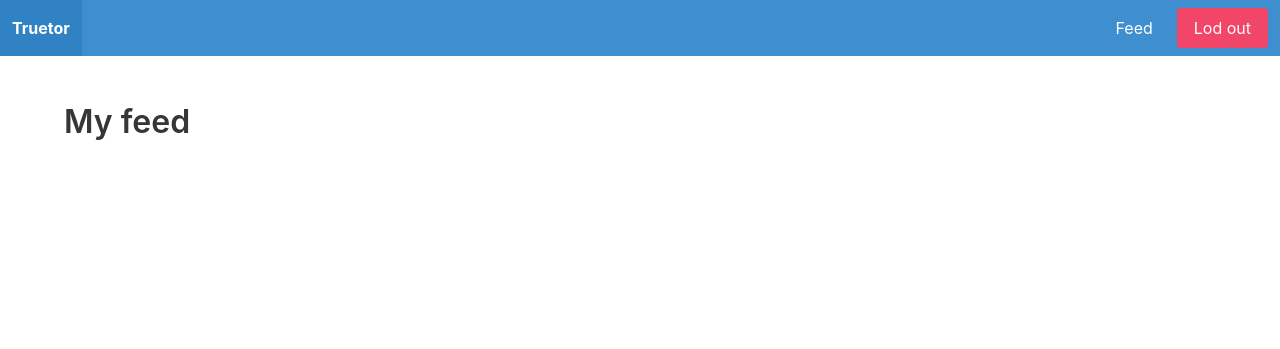
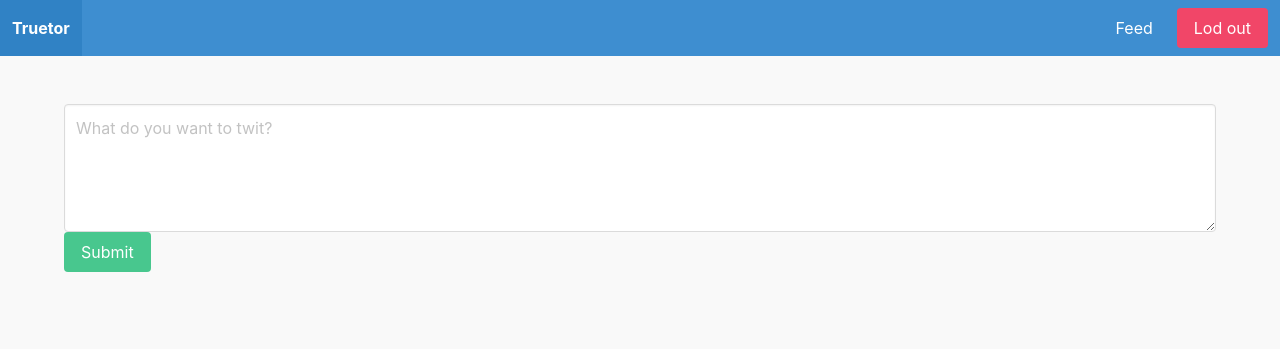
Before and after one commit to kekouke/Truetor, a Django app: page /feed/ in a window 1280 px wide. Shown: the top 349 px of the page. Run offline with Django 3.2, Linux system fonts and the light colour scheme; a user stored in the database is signed in.

Commit message:
Start vue project

```diff
--- a/truetor/apps/core/templates/core/base.html
+++ b/truetor/apps/core/templates/core/base.html
@@ -1,4 +1,6 @@
 <!DOCTYPE html>
+
+{% load static %}
 
 <html>
     <head>
@@ -8,6 +10,7 @@
         <title>Truetor</title>
 
         <link rel="stylesheet" href="https://cdn.jsdelivr.net/npm/bulma@0.9.0/css/bulma.min.css">
+        <link rel="stylesheet" href="{% static 'css/main.css' %}">
     </head>
 
     <body>
@@ -52,6 +55,13 @@
             {% block content %}
             {% endblock %}
         </section>
+        <!-- End Content -->
+
+        <!-- Scripts -->
+        <script src="https://cdn.jsdelivr.net/npm/vue/dist/vue.js"></script>
+        {% block script %}
+        {% endblock %}
+        <!-- End Scripts -->
     </body>
 
 </html>
--- a/truetor/apps/feed/templates/feed/feed.html
+++ b/truetor/apps/feed/templates/feed/feed.html
@@ -1,11 +1,69 @@
 {% extends 'core/base.html' %}
 
 {% block content %}
-    <div class="container">
+    <div class="container" id="feedapp">
         <div class="columns">
             <div class="column is-12">
-                <h1 class="title">My feed</h1>
+                <div class="wrapper-form">
+                    <form v-on:submit.prevent="submitTwit()">
+                        <div class="field">
+                            <div class="control">
+                                <textarea class="textarea" v-model="body" placeholder="What do you want to twit?"></textarea>
+                            </div>
+
+                            <div class="field">
+                                <div class="control">
+                                    <button class="button is-success">Submit</button>
+                                </div>
+                            </div>
+                        </div>
+                    </form>
+                </div>
+
+                <div class="wrapper-twits">
+                    <div class="twit" v-for="twit in twits">
+                        <p class="name">[[ twit.user ]]</p>
+                        <p>[[ twit.body ]]</p>
+                        <p class="info">[[ twit.created_at ]]</p>
+                    </div>
+                </div>
             </div>
         </div>
     </div>
 {% endblock %}
+
+{% block script %}
+<script>
+    new Vue({
+        el: '#feedapp',
+        delimiters: ['[[',']]'],
+        data() {
+            return {
+                twits: [],
+                body: '',
+                user: '{{ request.user.username }}',
+                created_at: 'Now'
+            }
+        },
+        methods: {
+            submitTwit() {
+                console.log('submitTwit');
+
+                if (this.body.length > 0) {
+                    var twit = {
+                        'body': this.body,
+                        'user': this.user,
+                        'created_at': this.created_at
+                    };
+
+                    this.twits.unshift(twit);
+
+                    // sent to backend (dma117)
+                }
+
+                this.body = '';
+            }
+        }
+    })
+</script>
+{% endblock %}
--- /dev/null
+++ b/truetor/static/css/main.css
@@ -0,0 +1,23 @@
+body {
+    background-color: #f9f9f9;
+}
+
+.wrapper-twits {
+    margin-top: 30px;
+}
+
+.wrapper-twits .twit {
+    margin-bottom: 10px;
+    padding: 20px;
+    border-radius: 4px;
+    background: #fff;
+}
+
+.wrapper-twits .twit .name {
+    font-weight: bold;
+}
+
+.wrapper-twits .twit .info {
+    font-size: 12px;
+    color: #aaa;
+}
--- a/truetor/truetor/settings.py
+++ b/truetor/truetor/settings.py
@@ -125,3 +125,6 @@ USE_TZ = True
 # https://docs.djangoproject.com/en/3.1/howto/static-files/
 
 STATIC_URL = '/static/'
+STATICFILES_DIRS = [
+    BASE_DIR / 'static'
+]
```
Also changed, not shown: truetor/db.sqlite3 (deleted), 2 other files.
